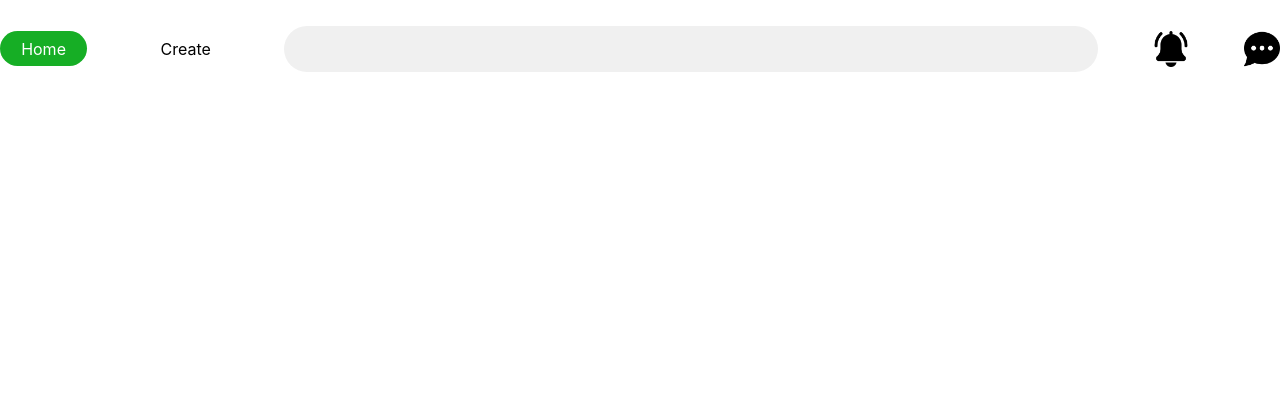
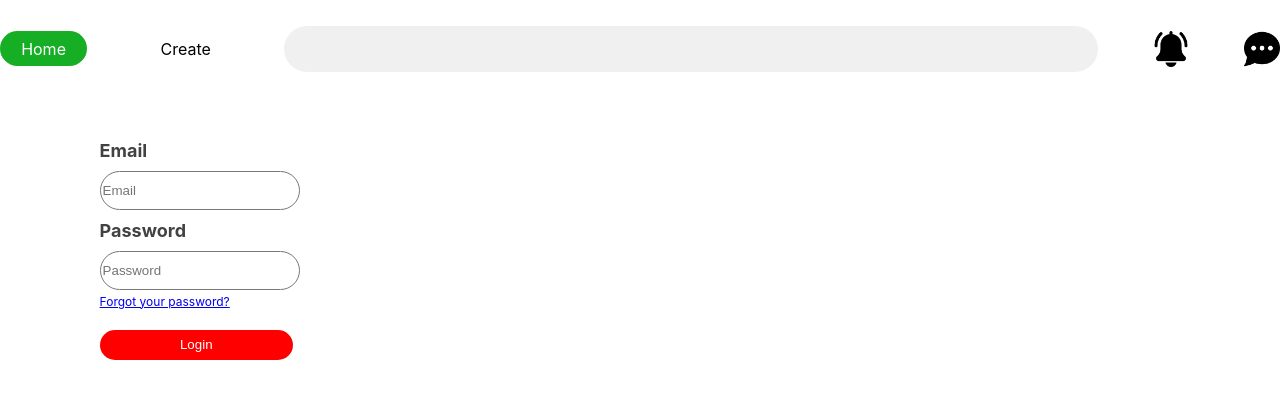
Before and after one commit to yobicod/Pinteloot, a React (Create React App) app: page / in a window 1280 px wide. Shown: the top 398 px of the page. Built offline with nearby package versions, Linux system fonts and the light colour scheme.

Commit message:
first login component

```diff
--- a/src/App.css
+++ b/src/App.css
@@ -1,5 +1,4 @@
 .App {
-  text-align: center;
 }
 
 .App-logo {
--- a/src/App.js
+++ b/src/App.js
@@ -1,10 +1,11 @@
 import "./App.css";
-
+import Login from "./components/login";
 import Nav from "./components/nav";
 function App() {
   return (
     <div className="App">
       <Nav />
+      <Login />
     </div>
   );
 }
--- /dev/null
+++ b/src/components/Styles/login.css
@@ -0,0 +1,61 @@
+.container {
+  width: 374px;
+  height: 325px;
+  /* background-color: red; */
+  display: flex;
+  justify-content: center;
+  align-items: center;
+}
+
+.loginContainer {
+  width: 325px;
+  height: 300px;
+  /* background-color: yellow; */
+  display: flex;
+  flex-direction: column;
+  justify-content: space-around;
+  align-items: center;
+}
+
+.formControl,
+a,
+.loginButton {
+  margin-left: 20px;
+}
+
+.formControl {
+  margin-top: 10px;
+}
+
+.formControl:first-child {
+  margin-top: 0;
+}
+
+label {
+  display: block;
+  font-size: 18px;
+  font-weight: bold;
+  color: #424242;
+  margin-bottom: 10px;
+}
+
+.input {
+  width: 100%;
+  height: 35px;
+  border: 1px solid #787878;
+  border-radius: 25px;
+}
+
+a {
+  font-size: 12px;
+}
+
+.loginButton {
+  width: 90%;
+  height: 30px;
+  margin-top: 20px;
+  background-color: red;
+  border: #fff;
+  border-radius: 15px;
+  color: #fff;
+}
--- a/src/components/login.js
+++ b/src/components/login.js
@@ -1,7 +1,50 @@
-import React from "react";
+import React, { useState } from "react";
+import "./Styles/login.css";
+function Login() {
+  const [id, setId] = useState("");
+  const [password, setPassword] = useState("");
+  const [formValid, setFormValid] = useState(false);
 
-function Login() {
-  return <div>login</div>;
+  const inputId = (event) => {
+    setId(event.target.value);
+  };
+
+  const inputPassword = (event) => {
+    setPassword(event.target.value);
+  };
+
+  return (
+    <div>
+      <div className="container">
+        <div className="loginContainer">
+          <form>
+            <div className="formControl">
+              <label>Email</label>
+              <input
+                className="input"
+                type="text"
+                placeholder="Email"
+                onChange={inputId}
+                value={id}
+              ></input>
+            </div>
+            <div className="formControl">
+              <label>Password</label>
+              <input
+                className="input"
+                type="text"
+                placeholder="Password"
+                onChange={inputPassword}
+                value={password}
+              ></input>
+            </div>
+            <a href="#">Forgot your password?</a>
+            <button className="loginButton">Login</button>
+          </form>
+        </div>
+      </div>
+    </div>
+  );
 }
 
 export default Login;
--- a/src/components/nav.js
+++ b/src/components/nav.js
@@ -1,6 +1,5 @@
-import React from "react";
+import React, { useState } from "react";
 import "./Styles/nav.css";
-import { useState } from "react";
 import navBell from "../Images/navBell.png";
 import chat from "../Images/chat.png";
 function Nav() {
```
